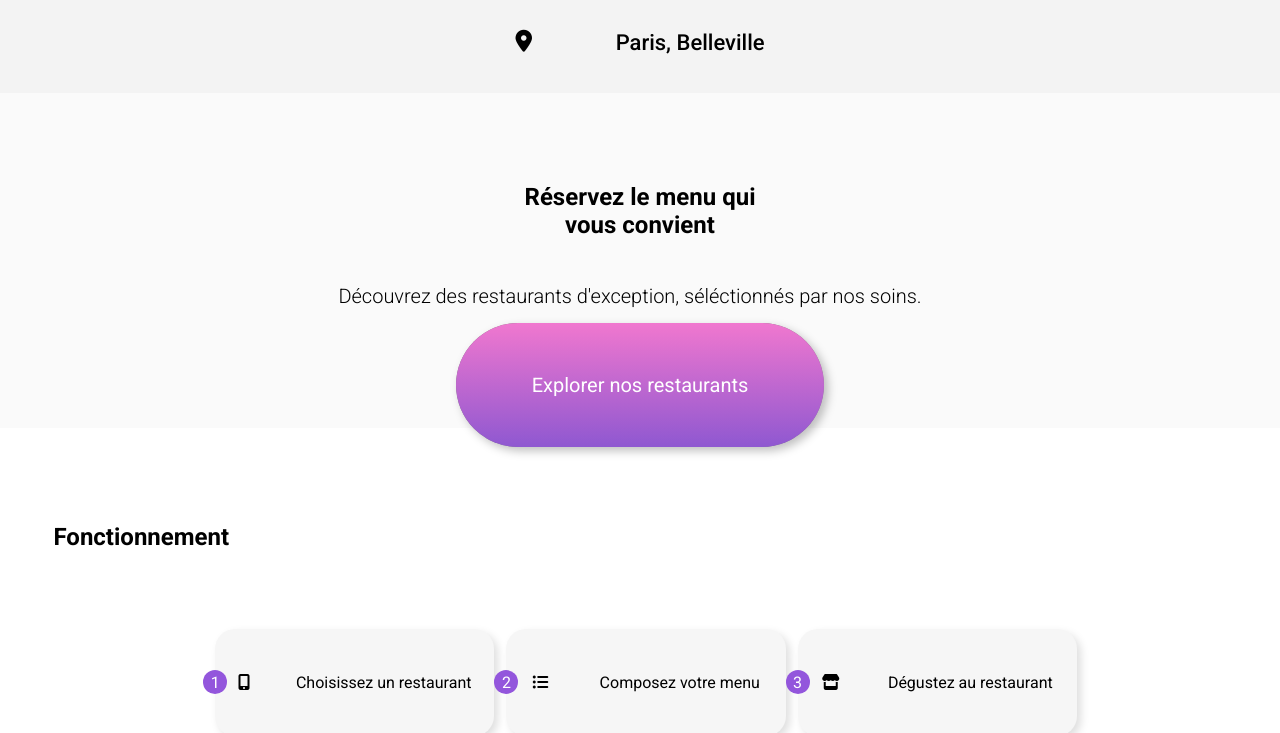
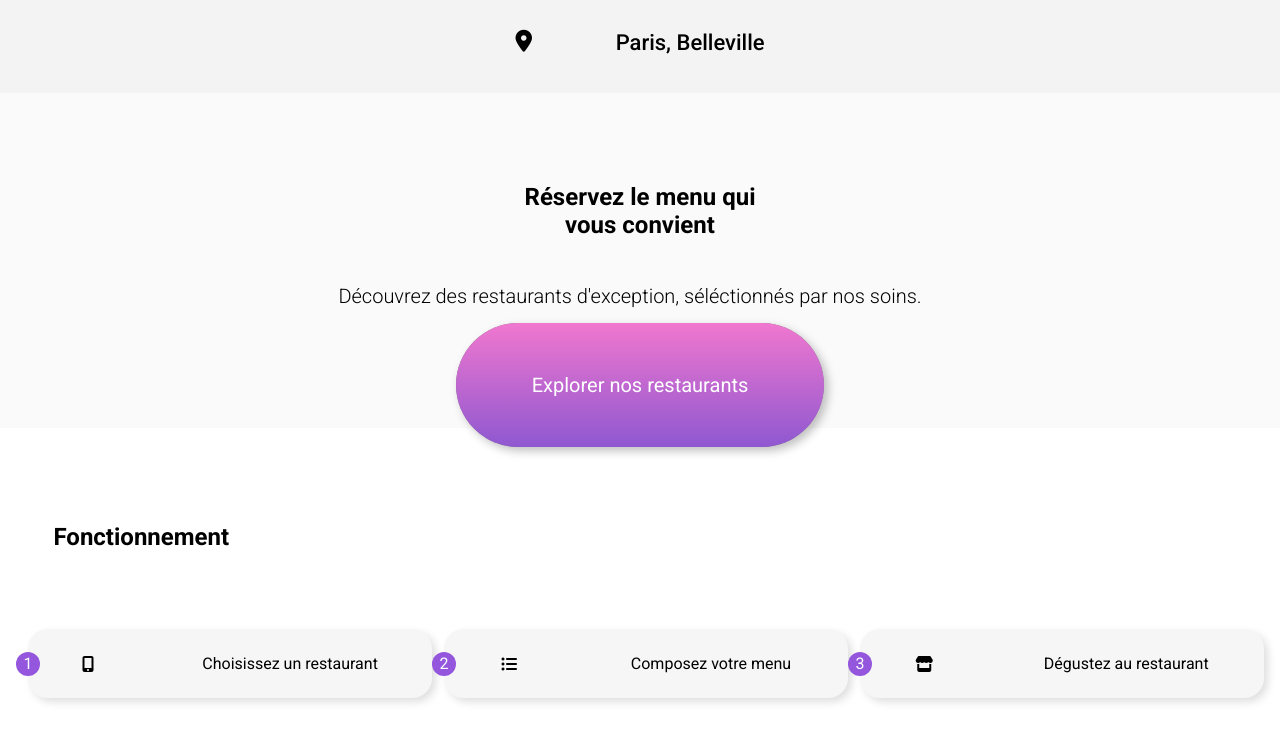
Before and after one commit to soufsouf5/P3_Oh-my-food, a website: page index.html in a window 1280 px wide. Shown: the part 71-804 px from the top of the page. Drawn offline with Linux system fonts and the light colour scheme; a web font is replaced by a local one.

Commit message:
change padding second__list

```diff
--- a/css/style.css
+++ b/css/style.css
@@ -1634,7 +1634,7 @@ li {
     position: relative;
   }
   .second__list {
-    padding: 5% 0;
+    padding: 2% 0;
     margin: 1rem 0 1rem 0.75rem;
     box-shadow: 0.25rem 0.25rem 0.5rem rgb(0 0 0 / 13%);
     border-radius: 1.25rem;
@@ -1646,7 +1646,7 @@ li {
   }
   .second__lists {
     margin: 0;
-    padding: 0% 15%;
+    padding: 0%;
     list-style: none;
     counter-reset: compteListe;
   }
```
